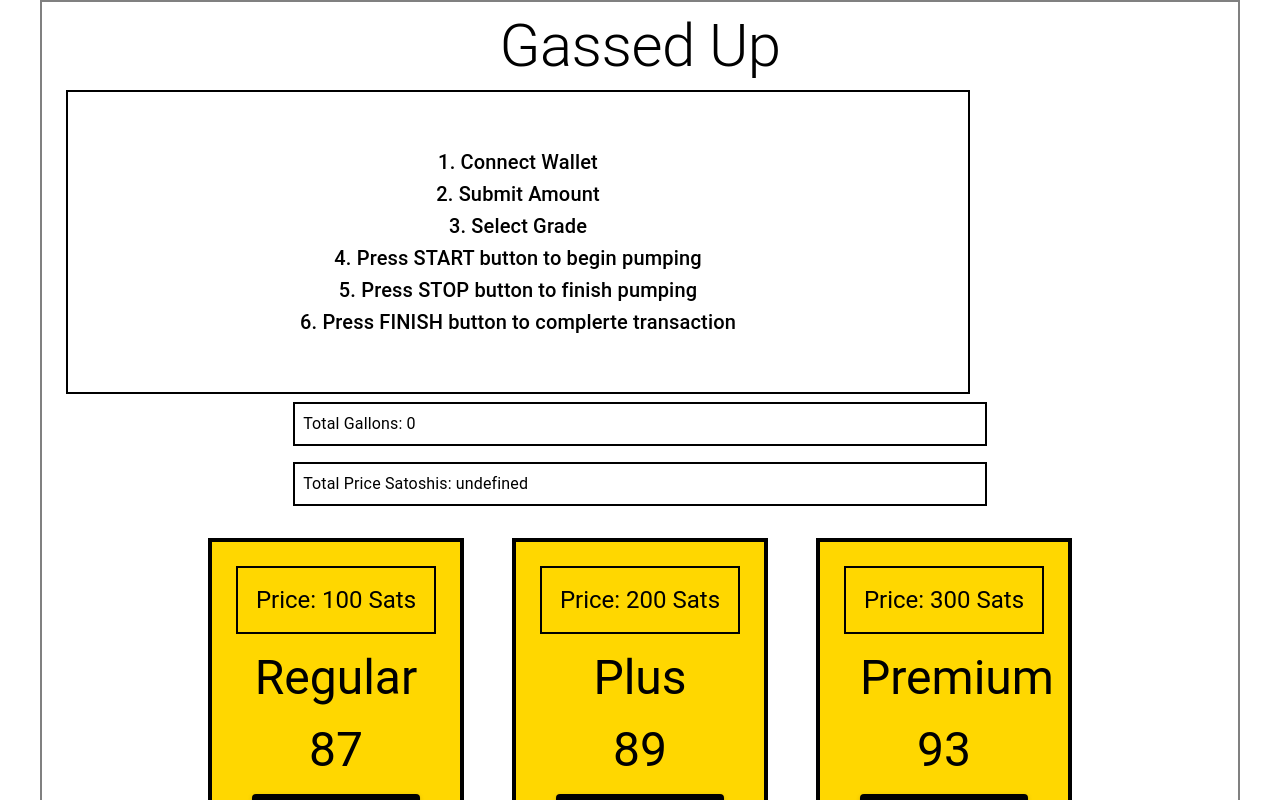
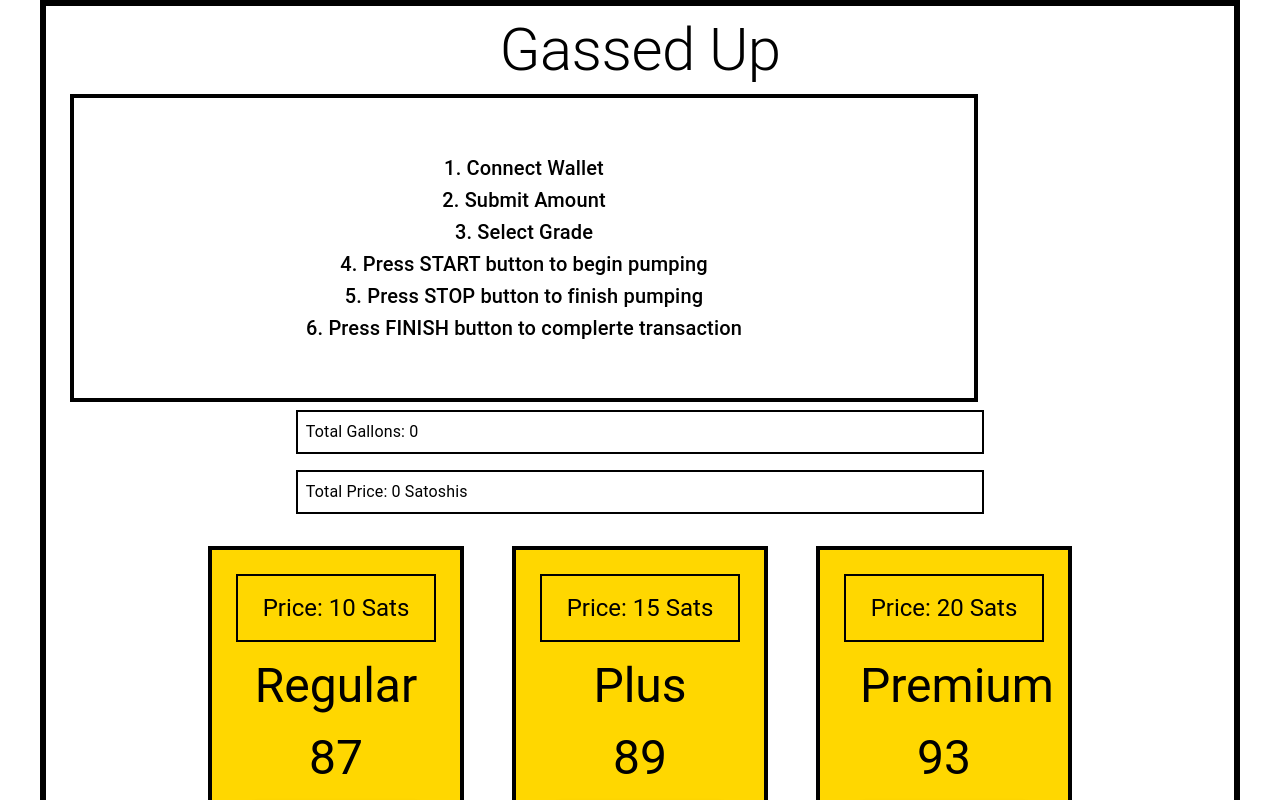
Before and after one commit to BSVArchie/GassedUp, a React (Create React App) app: page / in a window 1280 px wide. Shown: the top 800 px of the page. Built offline with nearby package versions, Linux system fonts and the light colour scheme.

Commit message:
total price working

```diff
--- a/src/App.tsx
+++ b/src/App.tsx
@@ -2,7 +2,7 @@ import React from 'react';
 import logo from './logo.svg';
 import './App.css';
 import GassPump from './GassPump';
-import { Typography, Container, TextField, Box } from '@mui/material';
+import { Typography, Container, Box } from '@mui/material';
 
 
 function App() {
@@ -13,11 +13,11 @@ function App() {
 
   return (
     <div className="App">
-      <Container sx={{ border: '2px solid grey', display: 'flex', flexDirection: 'column', justifyContent: 'center'  }}>
+      <Container sx={{ border: '6px solid black', display: 'flex', flexDirection: 'column', justifyContent: 'center'  }}>
         <Typography variant='h2' sx={{ m: 1 }}>
           Gassed Up
         </Typography>
-        <Box width={200} sx={{ border: '2px solid black', display: 'flex', flexDirection: 'column', flexWrap: 'wrap', justifyContent: 'center', width: 900, height: 300 }}>
+        <Box width={200} sx={{ border: '4px solid black', display: 'flex', flexDirection: 'column', flexWrap: 'wrap', justifyContent: 'center', width: 900, height: 300 }}>
           <Typography variant='h6'>
             <div>
               1. Connect Wallet
--- a/src/GassPump.tsx
+++ b/src/GassPump.tsx
@@ -6,7 +6,7 @@ function GassPump() {
 
     const [gallons, setGallons] = useState<number>(0)
     const [octainPrice, setOctainPrice] = useState<number>(0)
-    const [totalPrice, setTotalPrice] = useState()
+    const [totalPrice, setTotalPrice] = useState<number>(0)
     const [isPumping, setIsPumping] = useState(false)
 
 
@@ -21,8 +21,10 @@ function GassPump() {
 
         if (isPumping) {
             interval = setInterval(() => {
-                setGallons((gallons: number) => gallons + 10);
+                console.log(gallons)
+                setGallons((gallons: number) => gallons + 1);
             }, 1000); // 1000 ms = 1 second
+
         } else if (!isPumping && interval) {
             clearInterval(interval)
         }
@@ -32,7 +34,14 @@ function GassPump() {
             }
         };
 
+
+
     }, [isPumping])
+
+    useEffect(() => {
+        let total = gallons * octainPrice
+        setTotalPrice(total)
+    }, [gallons])
 
 
     function startPump() {
@@ -54,7 +63,7 @@ function GassPump() {
                 </Box>
                 <Box sx={{ border: '2px solid black', display: 'flex',  p: 1, m: 1,  }}>
                     <Typography>
-                        {`Total Price Satoshis: ${totalPrice}`}
+                        {`Total Price: ${totalPrice} Satoshis`}
                     </Typography>
                 </Box>
             </Container>
@@ -64,7 +73,7 @@ function GassPump() {
                 <Box sx={{ backgroundColor: 'gold', border: '4px solid black', display: 'flex', flexDirection: 'column', p: 3, m: 3, width: 200, height: 260 }}>
                     <Box sx={{ border: '2px solid black'}}>
                         <Typography variant='h5'sx={{ p: 2}}>
-                            Price: 100 Sats
+                            Price: 10 Sats
                         </Typography>
                     </Box>
                     <Typography variant='h3'sx={{ p: 2}}>
@@ -73,14 +82,14 @@ function GassPump() {
                     <Typography variant='h3'>
                         87
                     </Typography>
-                    <Button variant="contained" sx={{ m: 2, bgcolor: 'black', "&:hover": { bgcolor: 'black' } }} onClick={() => setPrice(100)}>Select</Button>
+                    <Button variant="contained" sx={{ m: 2, bgcolor: 'black', "&:hover": { bgcolor: 'black' } }} onClick={() => setPrice(10)}>Select</Button>
                 </Box>
 
 
                 <Box sx={{ backgroundColor: 'gold', border: '4px solid black', display: 'flex', flexDirection: 'column', p: 3, m: 3, width: 200, height: 260 }}>
                     <Box sx={{ border: '2px solid black'}}>
                         <Typography variant='h5'sx={{ p: 2}}>
-                            Price: 200 Sats
+                            Price: 15 Sats
                         </Typography>
                     </Box>
                     <Typography variant='h3'sx={{ p: 2}}>
@@ -89,14 +98,14 @@ function GassPump() {
                     <Typography variant='h3'>
                         89
                     </Typography>
-                    <Button variant="contained" sx={{ m: 2, bgcolor: 'black', "&:hover": { bgcolor: 'black' } }} onClick={() => setPrice(200)}>Select</Button>
+                    <Button variant="contained" sx={{ m: 2, bgcolor: 'black', "&:hover": { bgcolor: 'black' } }} onClick={() => setPrice(15)}>Select</Button>
                 </Box>
 
 
                 <Box sx={{ backgroundColor: 'gold', border: '4px solid black', display: 'flex', flexDirection: 'column', p: 3, m: 3, width: 200, height: 260 }}>
                     <Box sx={{ border: '2px solid black'}}>
                         <Typography variant='h5'sx={{ p: 2}}>
-                            Price: 300 Sats
+                            Price: 20 Sats
                         </Typography>
                     </Box>
                     <Typography variant='h3'sx={{ p: 2}}>
@@ -105,7 +114,7 @@ function GassPump() {
                     <Typography variant='h3'>
                         93
                     </Typography>
-                    <Button variant="contained" sx={{ m: 2, bgcolor: 'black', "&:hover": { bgcolor: 'black' } }} onClick={() => setPrice(300)}>Select</Button>
+                    <Button variant="contained" sx={{ m: 2, bgcolor: 'black', "&:hover": { bgcolor: 'black' } }} onClick={() => setPrice(20)}>Select</Button>
                 </Box>
             </Container>
             <Container>
```
